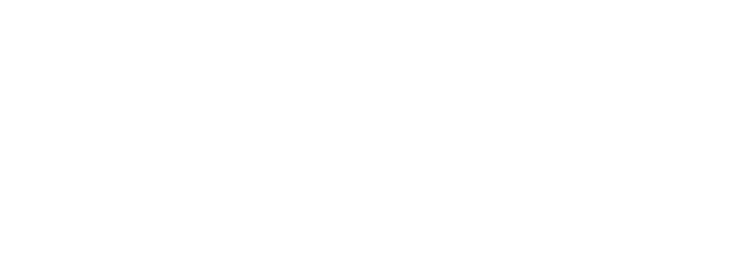
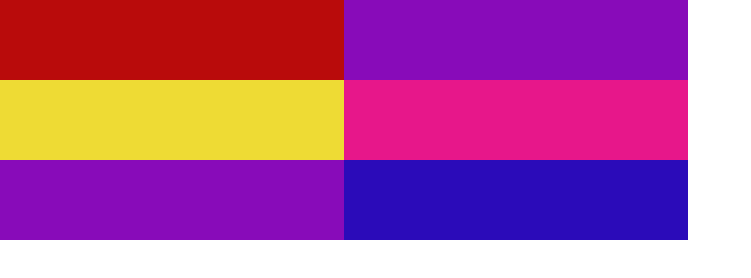
Before and after one commit to Heidy13Cruz/Colores_en_Pantalla, a plain HTML site: page index.html in a window 1280 px wide. Shown: the whole page, without its empty margins (0-751 px from the left). Drawn offline with Linux system fonts and the light colour scheme.

Commit message:
css editado

```diff
--- /dev/null
+++ b/Assets/sass/estilo.scss
@@ -0,0 +1,68 @@
+*{
+    margin: 0%;
+    padding: 0%;
+}
+
+
+.body{
+width: 100%;
+height: 100%;
+
+    &__section{
+        width: 100%;
+
+        &__red{
+            background-color: rgb(185, 11, 11);
+            width: 100rem;
+            height: 5rem;
+        }
+
+        &__purple{
+            background-color: rgb(136, 11, 185);
+            width: 100rem;
+            height: 5rem;
+        }
+
+        &__yellow{
+            background-color: rgb(238, 219, 52);
+            width: 100rem;
+            height: 5rem;
+        }
+
+        &__pink{
+            background-color: rgb(231, 23, 138);
+            width: 100rem;
+            height: 5rem;
+        }
+
+        &__green{
+            background-color: rgb(136, 11, 185);
+            width: 100rem;
+            height: 5rem;
+        }
+
+        &__blue{
+            background-color: rgb(43, 11, 185);
+            width: 100rem;
+            height: 5rem;
+        }
+    }
+}
+
+/* Tamaño Mediano*/
+@media screen and (min-width: 800px){
+
+    #div__column{
+        margin-right: 0%;
+        padding-right: 0%;
+        display: flex;
+        width: 43rem;
+    }
+}
+
+/* Tamaño Grande*/
+@media screen and (min-width: 1000px){
+    .body__section__red{
+        width: 100rem;
+    }
+}
--- a/index.html
+++ b/index.html
@@ -6,8 +6,22 @@
     <meta name="viewport" content="width=device-width, initial-scale=1.0">
     <title>Colores en Pantalla
     </title>
+    <link rel="stylesheet" href="./Assets/css/estilo.css">
 </head>
-<body>
-
+<body class="body">
+    <section class="body__section">
+        <div id="div__column">
+            <div class="body__section__red"></div>
+            <div class="body__section__purple"></div>
+        </div>
+        <div id="div__column">
+            <div class="body__section__yellow"></div>
+            <div class="body__section__pink"></div>
+        </div>
+        <div id="div__column">
+            <div class="body__section__green"></div>
+            <div class="body__section__blue"></div>
+        </div>
+    </section>
 </body>
 </html>
```
Also changed, not shown: Assets/css/estilo.css (added), 1 other file.
